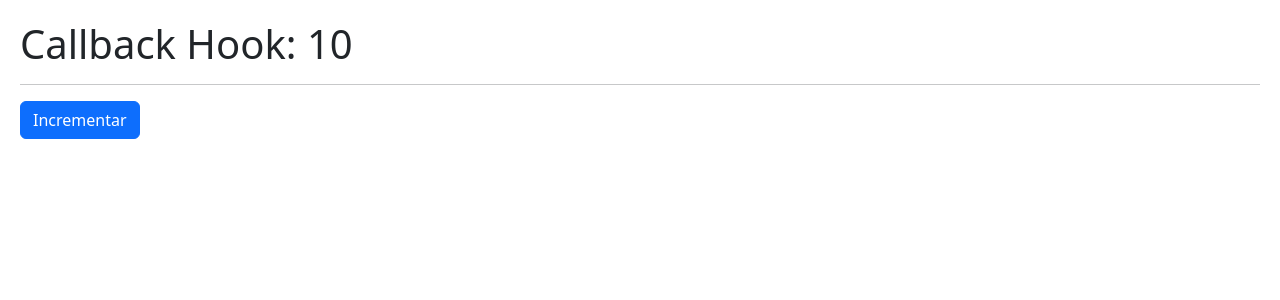
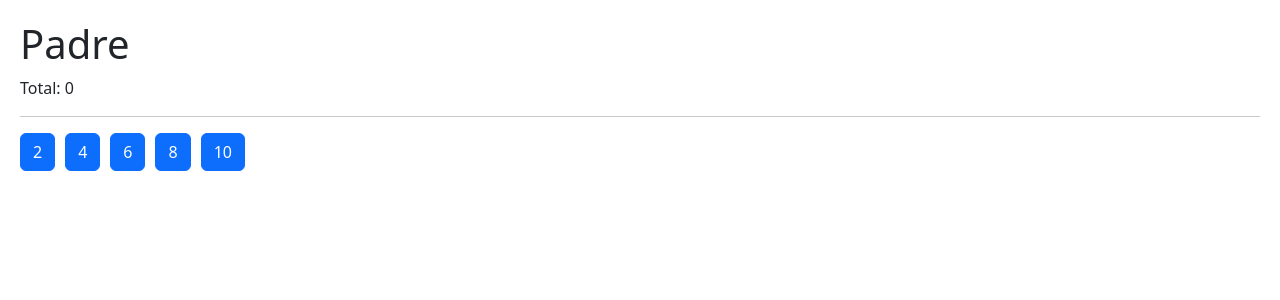
Before and after one commit to robertgrc/Hooks-tasks, a React (Vite) app: page / in a window 1280 px wide. Shown: the top 300 px of the page. Built offline with nearby package versions, Linux system fonts and the light colour scheme.

Commit message:
Usando un Callback y pasando argumento al mismo, usando memo en el hijo

```diff
--- /dev/null
+++ b/src/07-tarea-memo/Hijo.jsx
@@ -0,0 +1,16 @@
+import React from 'react'
+
+
+export const Hijo = React.memo(({ numero, incrementar }) => {
+
+    console.log('  Me volví a generar :(  ');
+
+    return (
+        <button
+            className="btn btn-primary mr-3"
+            onClick={ () => incrementar( numero ) }
+        >
+            { numero }
+        </button>
+    )
+})
--- /dev/null
+++ b/src/07-tarea-memo/Padre.jsx
@@ -0,0 +1,37 @@
+
+import { Hijo } from './Hijo'
+import { useCallback, useState } from 'react';
+
+export const Padre = () => {
+
+    const numeros = [2,4,6,8,10];
+    const [valor, setValor] = useState(0);
+
+
+    const incrementar = useCallback(
+      ( num ) => {
+            setValor( (oldValue)=> oldValue + num )
+      },
+      [],
+    )
+
+
+    return (
+        <div>
+            <h1>Padre</h1>
+            <p> Total: { valor } </p>
+
+            <hr />
+
+            {
+                numeros.map( n => (
+                    <Hijo
+                        key={ n }
+                        numero={ n }
+                        incrementar={ incrementar }
+                    />
+                ))
+            }
+        </div>
+    )
+}
--- a/src/main.jsx
+++ b/src/main.jsx
@@ -9,10 +9,11 @@
 // import { FocusScreen } from './04-useRef/FocusScreen'
 // import { Memorize } from './06-memos/Memorize'
 // import { MemoHook } from './06-memos/MemoHook'
+// import { CallbackHook } from './06-memos/CallbackHook'
 
 
 import './index.css'
-import { CallbackHook } from './06-memos/CallbackHook'
+import { Padre } from './07-tarea-memo/Padre'
 
 
     {/* <HooksApp /> */}
@@ -24,9 +25,10 @@
     {/* <FocusScreen /> */}
     {/* <Memorize /> */}
     {/* <MemoHook /> */}
+    // <CallbackHook />
 
 
 
 createRoot(document.getElementById('root')).render(
-    <CallbackHook />
+    <Padre />
 )
```
